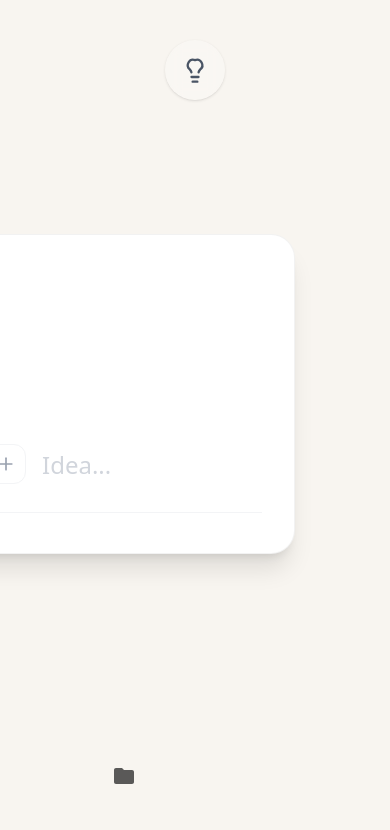
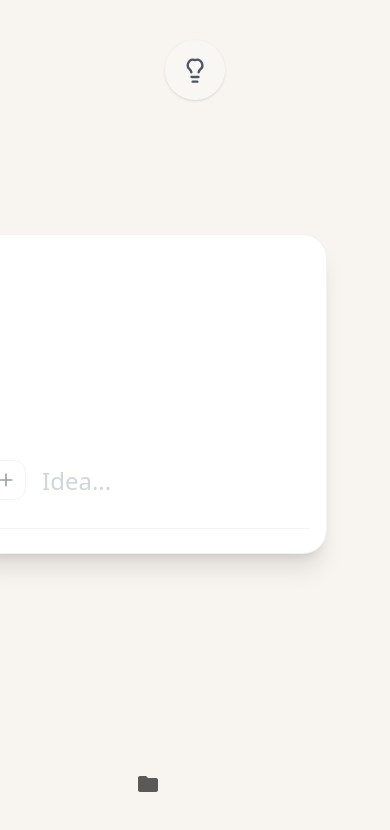
Before and after one commit to damiancolo/banco-de-ideas, a Next.js app: page / in a window 390 px wide. Shown: the top 830 px of the page. Built offline with nearby package versions, Linux system fonts and the light colour scheme.

Commit message:
Fix: Adjust padding for mobile to prevent UI overflow and ensure Send button visibility

```diff
--- a/app/page.tsx
+++ b/app/page.tsx
@@ -204,7 +204,7 @@ export default function Home() {
 
 
   return (
-    <main className="min-h-screen flex flex-col items-center justify-between p-6 relative overflow-hidden transition-all duration-700 bg-background">
+    <main className="min-h-screen flex flex-col items-center justify-between p-4 md:p-6 relative overflow-hidden transition-all duration-700 bg-background">
 
       {/* Top Link: Lightbulb Button */}
       <a
@@ -245,7 +245,7 @@ export default function Home() {
         {/* The Big Card */}
         <form
           onSubmit={handleSendMessage}
-          className={`bg-white w-full rounded-3xl shadow-sm border border-black/5 p-8 flex flex-col justify-end transition-all duration-500
+          className={`bg-white w-full rounded-3xl shadow-sm border border-black/5 p-4 md:p-8 flex flex-col justify-end transition-all duration-500
               ${hasInteracted ? 'h-[160px]' : 'h-[320px] shadow-xl'}
             `}
         >
```
